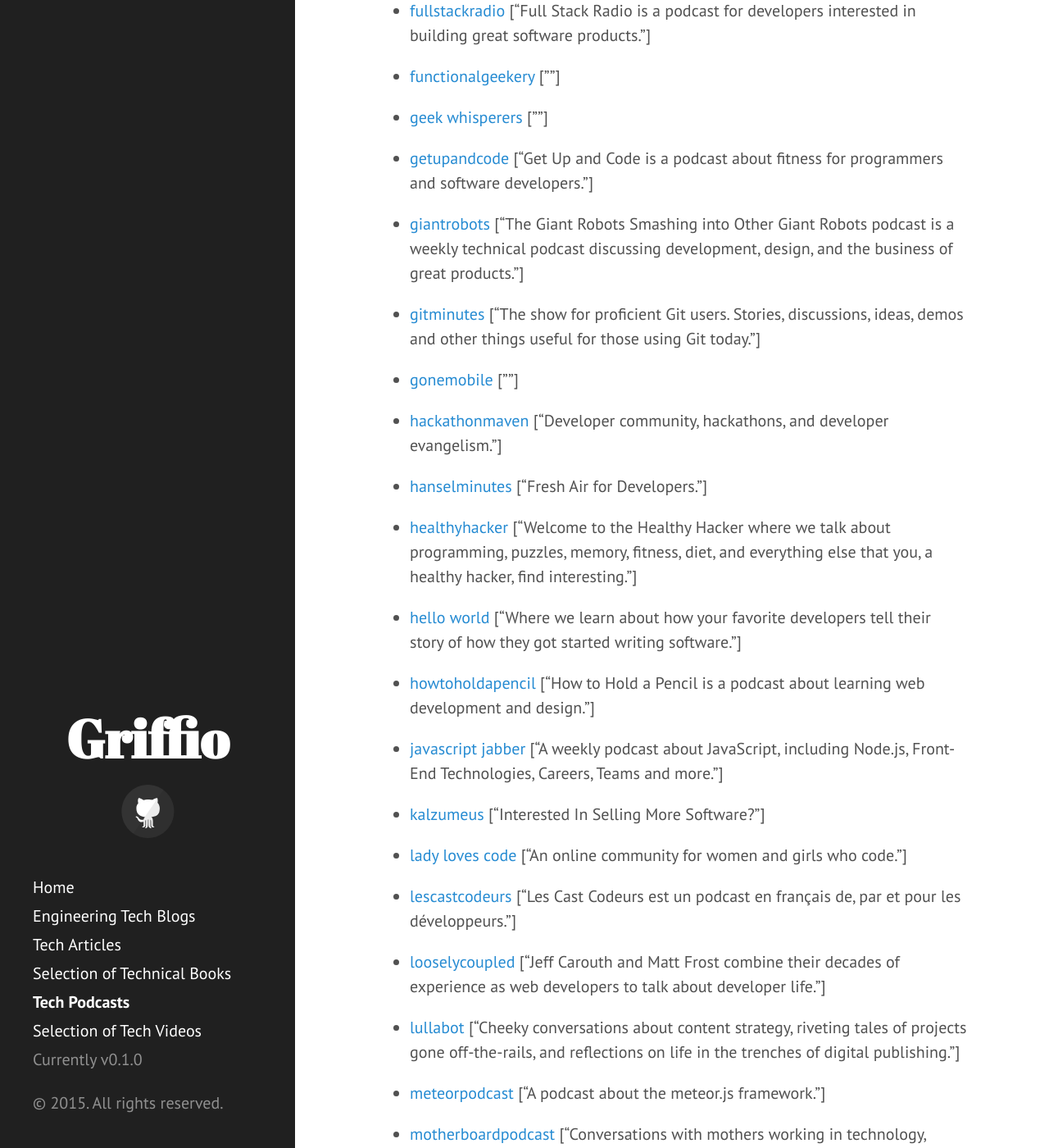
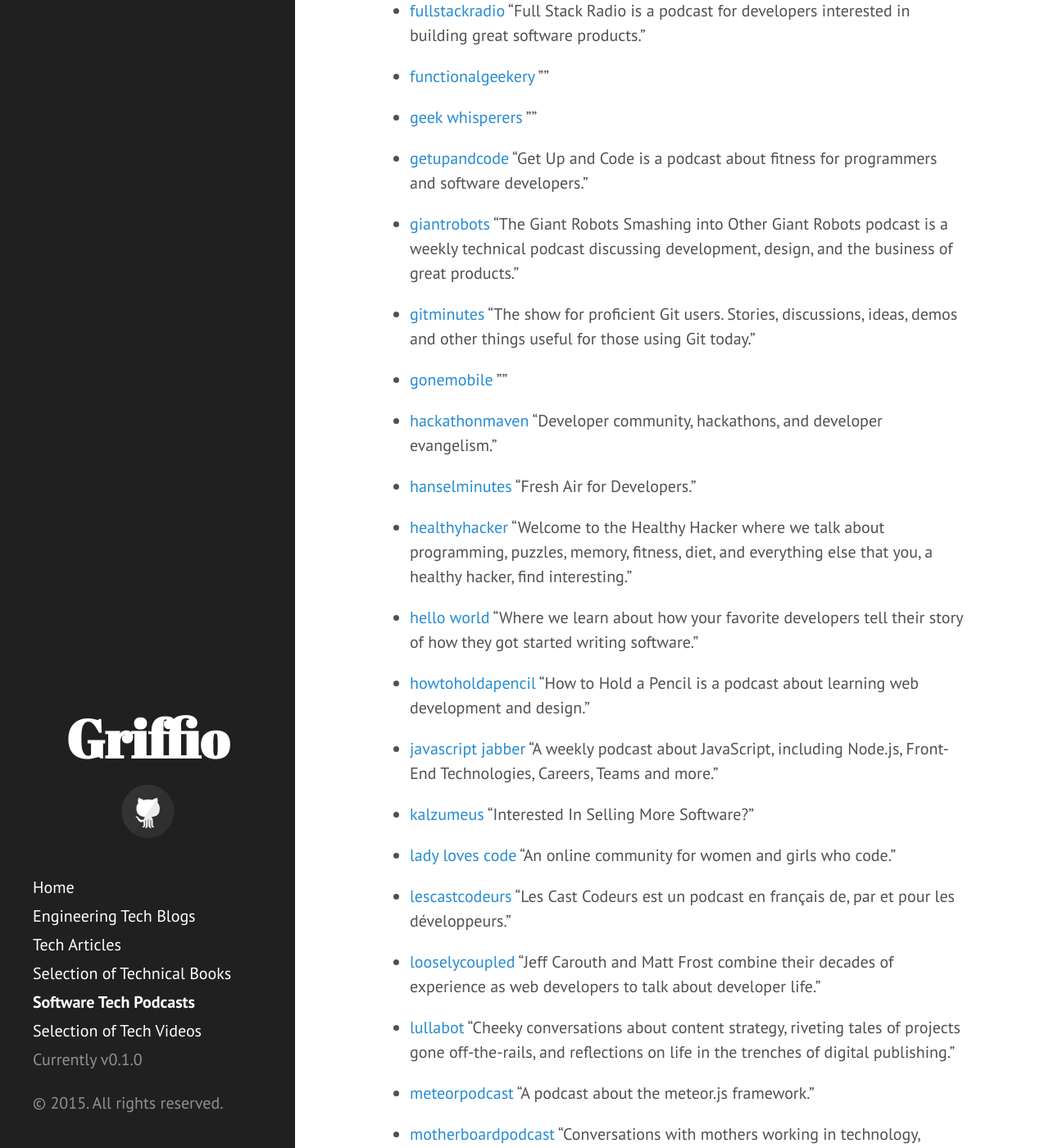
Before and after one commit to griffio/griffio.github.io, a Jekyll site: the page built from tech-podcasts.md, in a window 1280 px wide and 1400 px high, scrolled down 1342 px. Shown: the whole window at 82% size. Built offline with Jekyll 4.4.1, drawn with Linux system fonts in a browser that asks for light colours; nearby versions of some CDN libraries; some of the changed text lies outside the part shown.

Commit message:
Update tech-podcasts.md

```diff
--- a/tech-podcasts.md
+++ b/tech-podcasts.md
@@ -1,12 +1,12 @@
 ---
 layout: page
-title: Tech Podcasts
+title: Software Tech Podcasts
 id: tech-podcasts
 ---
 
 {% assign sorted_techpodcasts= (site.data.techpodcasts | sort: 'name') %}
 {% for techpodcast in sorted_techpodcasts %}
 
-* <a href="{{ techpodcast.url }}">{{ techpodcast.name }}</a> <span>["{{ techpodcast.description }}"]</span>
+* <a href="{{ techpodcast.url }}">{{ techpodcast.name }}</a> <span>"{{ techpodcast.description }}"</span>
 
 {% endfor %}
```
